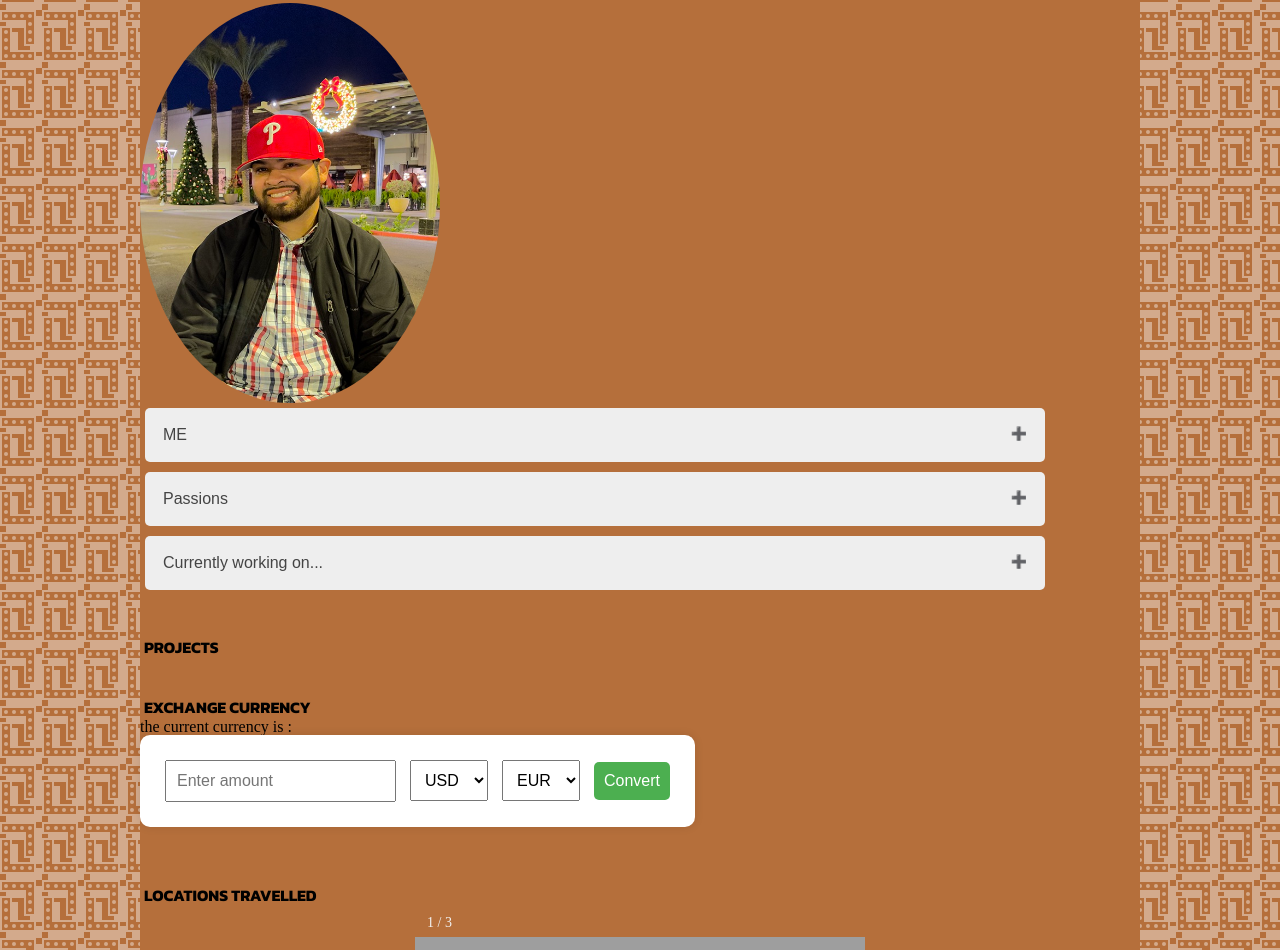
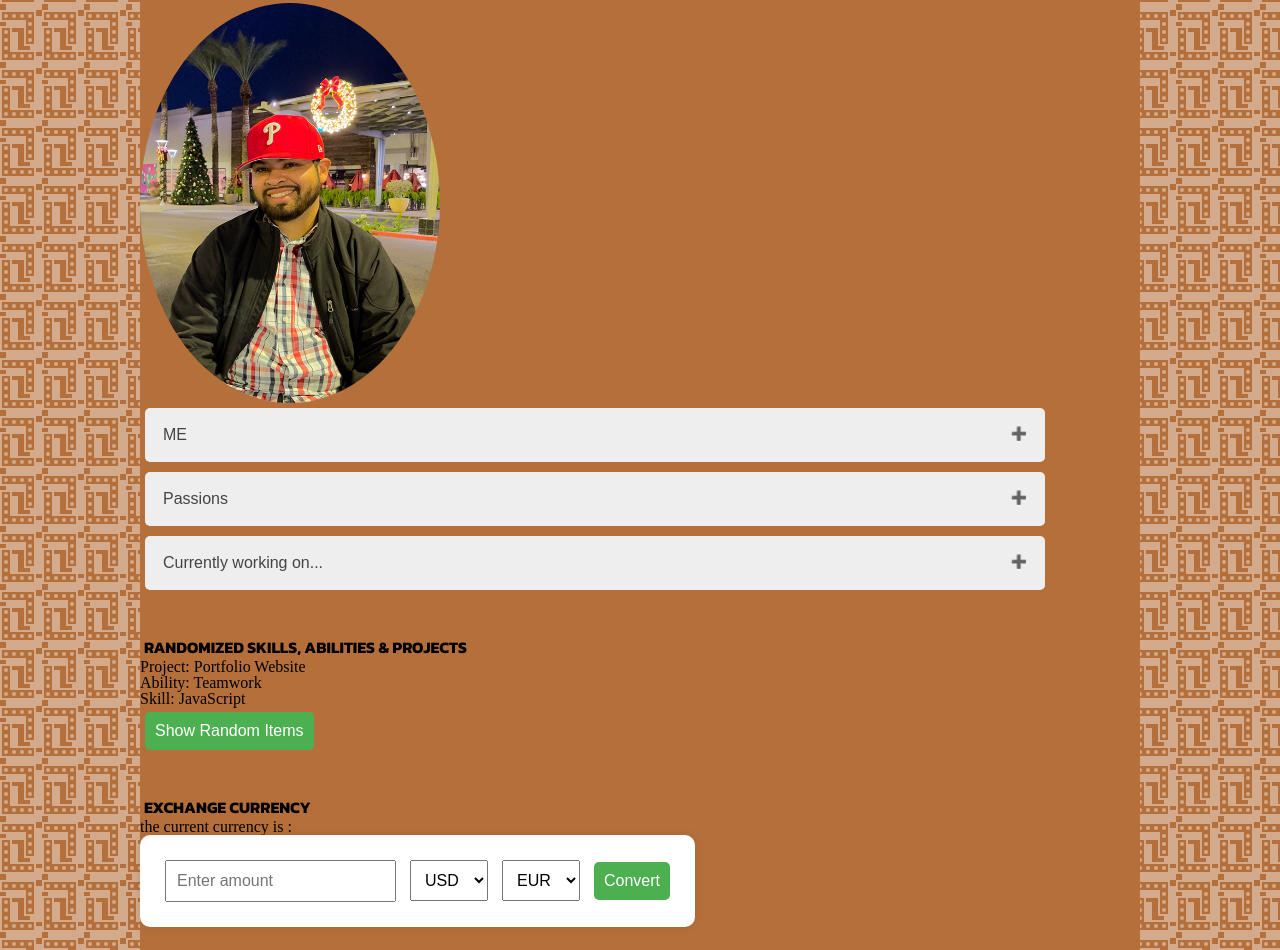
Before and after one commit to CRosal04/BioSphere, a plain HTML site: page index.html in a window 1280 px wide. Shown: the part 280-1230 px from the top of the page. Drawn offline with Linux system fonts and the light colour scheme; grey boxes are pictures that could not be loaded; a web font is replaced by a local one.

Commit message:
exchange

```diff
--- a/index.html
+++ b/index.html
@@ -54,10 +54,14 @@
 
 </section>
 <section id = "Project">
-    <h2>Projects</h2>
+    <h2>Randomized Skills, Abilities & Projects</h2>
+    <p><strong>Project:</strong> <span id="randomProject"></span></p>
+    <p><strong>Ability:</strong> <span id="randomAbility"></span></p>
+    <p><strong>Skill:</strong> <span id="randomSkill"></span></p>
 
+    <button id="randomizeButton">Show Random Items</button>
+</section>
 
-</section>
 <section id="cUrrency">
     <h2>Exchange currency</h2>
 
--- a/script.js
+++ b/script.js
@@ -40,9 +40,40 @@ for (i = 0; i < acc.length; i++) {
     }
   });
 }
-
+//
 
 //abilities
+document.addEventListener("DOMContentLoaded", () => {
+  // Check if web storage already has data; if not, initialize it
+  if (!localStorage.getItem("data")) {
+    const data = {
+      projects: ["Portfolio Website", "E-commerce Store", "Currency Converter", "To-Do App"],
+      abilities: ["Problem-Solving", "Creative Thinking", "Project Management", "Teamwork"],
+      skills: ["JavaScript", "HTML & CSS", "React", "Node.js"]
+    };
+    localStorage.setItem("data", JSON.stringify(data));
+  }
+  const storedData = JSON.parse(localStorage.getItem("data"));
+
+  // Function to get a random item from an array
+  function getRandomItem(array) {
+    return array[Math.floor(Math.random() * array.length)];
+  }
+
+  // Display random project, ability, and skill
+  document.getElementById("randomProject").textContent = getRandomItem(storedData.projects);
+  document.getElementById("randomAbility").textContent = getRandomItem(storedData.abilities);
+  document.getElementById("randomSkill").textContent = getRandomItem(storedData.skills);
+
+  // Button to regenerate random items
+  document.getElementById("randomizeButton").addEventListener("click", () => {
+    document.getElementById("randomProject").textContent = getRandomItem(storedData.projects);
+    document.getElementById("randomAbility").textContent = getRandomItem(storedData.abilities);
+    document.getElementById("randomSkill").textContent = getRandomItem(storedData.skills);
+  });
+});
+
+//Currency exchange
 
 document.getElementById('convertButton').addEventListener('click', convertCurrency);
 
--- a/style.css
+++ b/style.css
@@ -228,7 +228,21 @@ nav a:hover {
   }
   /*Abilitis*/
 
-
+  #randomOutput p {
+    margin: 10px 0;
+  }
+  button {
+    padding: 10px 15px;
+    font-size: 16px;
+    cursor: pointer;
+    background-color: #4CAF50;
+    color: #fff;
+    border: none;
+    border-radius: 5px;
+  }
+  button:hover {
+    background-color: #45a049;
+  }
 
   /*currency*/
 
```
